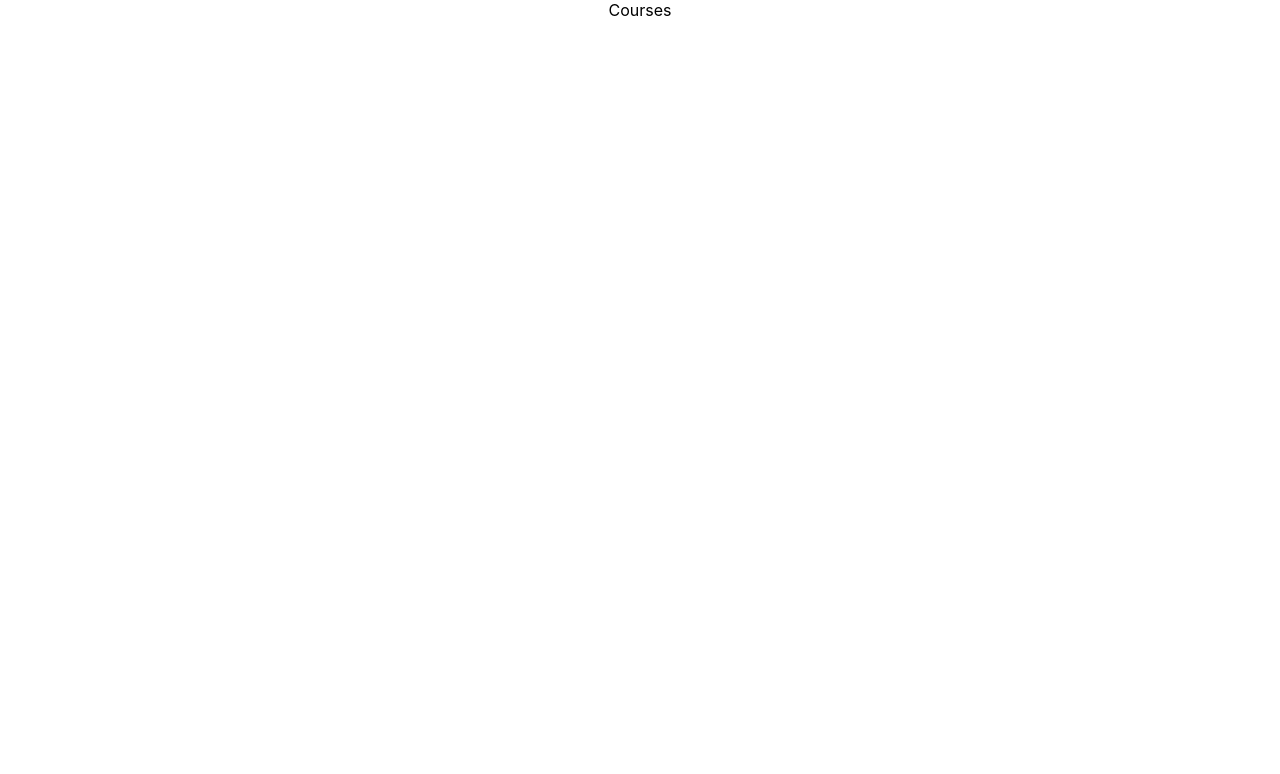
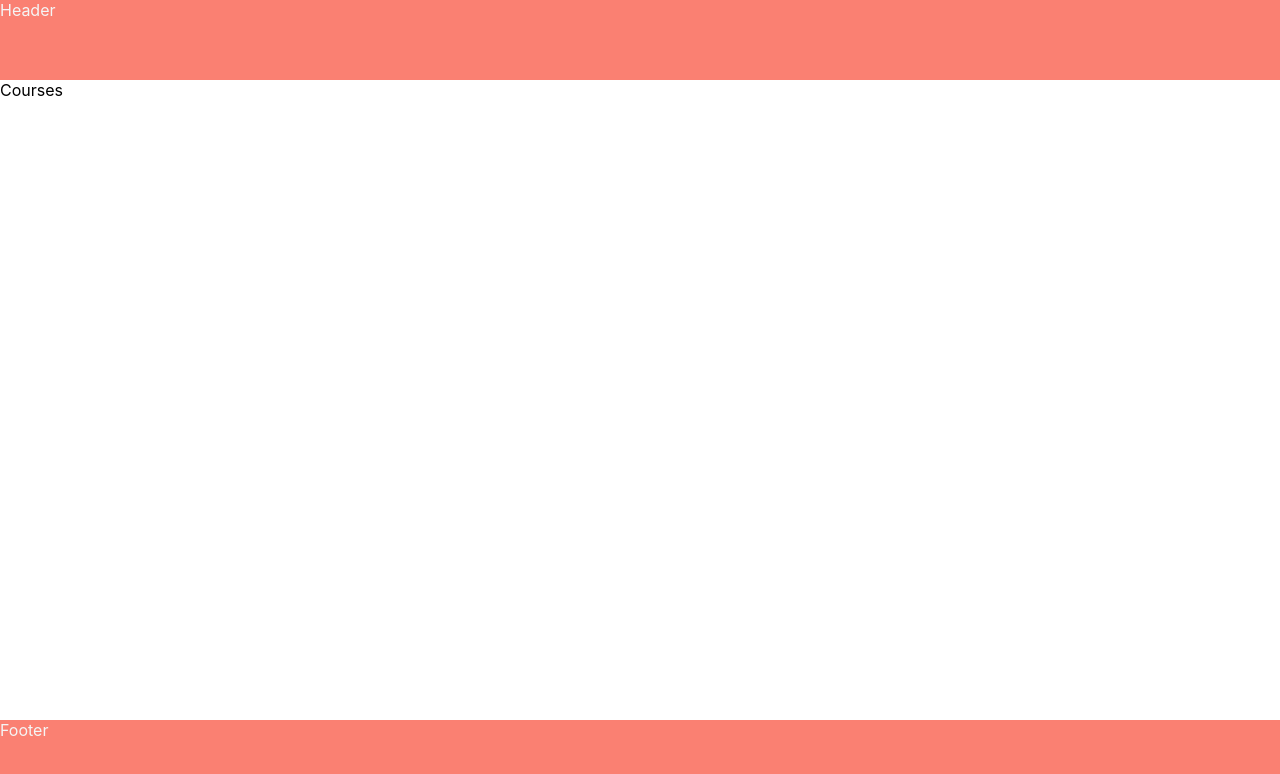
Before and after one commit to namirsab/course-app-showcase-21-4, a React (Create React App) app: page /courses in a window 1280 px wide. Shown: the top 774 px of the page. Built offline with nearby package versions, Linux system fonts and the light colour scheme.

Commit message:
Create basic structure and basic CSS Grid

```diff
--- a/src/App.css
+++ b/src/App.css
@@ -1,3 +1,19 @@
 .App {
-  text-align: center;
+  display: grid;
+  height: 100vh;
+  grid-template-rows: 80px 1fr 80px;
 }
+
+.App__header {
+  background-color: salmon;
+  color: whitesmoke;
+}
+
+.App__content {
+  overflow-y: scroll;
+}
+
+.App__footer {
+  background-color: salmon;
+  color: whitesmoke;
+}
--- a/src/App.js
+++ b/src/App.js
@@ -3,6 +3,10 @@ import "./App.css";
 
 function App() {
   return <div className="App">
+    <header className="App__header">
+      Header
+    </header>
+    <main className="App__content">
     <Switch>
       <Route path="/courses">
         Courses
@@ -14,6 +18,11 @@ function App() {
         <Redirect to="/courses" />
       </Route>
     </Switch>
+    </main>
+
+    <footer className="App__footer">
+      Footer
+    </footer>
   </div>;
 }
 
```
